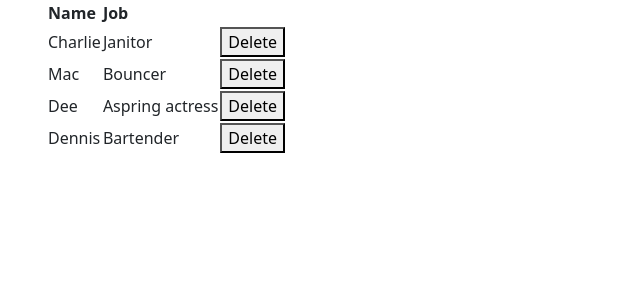
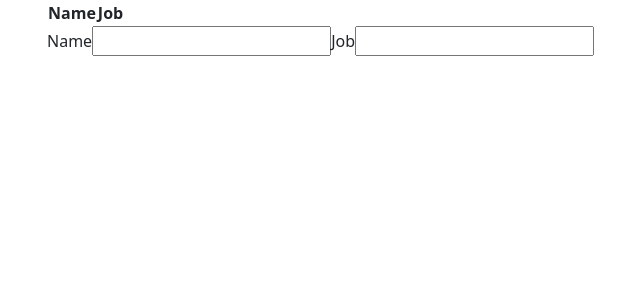
Before and after one commit to pkrishna05/csc-307-app, a React (Vite) app in the folder packages/react-frontend/: page / in a window 1280 px wide. Shown: the top 300 px of the page, without its empty margins (35-675 px from the left). Built offline with nearby package versions, Linux system fonts and the light colour scheme.

Commit message:
Added form

```diff
--- /dev/null
+++ b/packages/react-frontend/src/Form.jsx
@@ -0,0 +1,37 @@
+import React, { useState } from "react";
+
+function Form() {
+  const [person, setPerson] = useState({
+    name: "",
+    job: ""
+  });
+
+  function handleChange(event) {
+    const { name, value } = event.target;
+    if (name === "job")
+      setPerson({ name: person["name"], job: value });
+    else setPerson({ name: value, job: person["job"] });
+  }
+
+  return (
+    <form>
+      <label htmlFor="name">Name</label>
+      <input
+        type="text"
+        name="name"
+        id="name"
+        value={person.name}
+        onChange={handleChange}
+      />
+      <label htmlFor="job">Job</label>
+      <input
+        type="text"
+        name="job"
+        id="job"
+        value={person.job}
+        onChange={handleChange}
+      />
+    </form>
+  );
+}
+export default Form;
--- a/packages/react-frontend/src/MyApp.jsx
+++ b/packages/react-frontend/src/MyApp.jsx
@@ -2,38 +2,25 @@
 import { useState } from "react";
 import React from "react";
 import Table from "./Table";
+import Form from "./Form";
 
 function MyApp() {
-    const [characters, setCharacters] = useState([
-        {
-            name: "Charlie",
-            job: "Janitor"
-        },
-        {
-            name: "Mac",
-            job: "Bouncer"
-        },
-        {
-            name: "Dee",
-            job: "Aspring actress"
-        },
-        {
-            name: "Dennis",
-            job: "Bartender"
-        }
-    ]);
+    const [characters, setCharacters] = useState([]);
 
     function removeOneCharacter(index) {
         const updated = characters.filter((character, i) => {
-          return i !== index;
+            return i !== index;
         });
         setCharacters(updated);
     }
 
     return (
         <div className="container">
-            <Table characterData={characters}
-                   removeCharacter={removeOneCharacter}/>
+            <Table
+                characterData={characters}
+                removeCharacter={removeOneCharacter}
+            />
+            <Form />
         </div>
     );
 }
```
